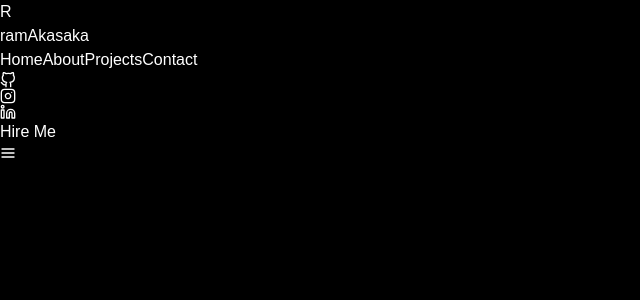
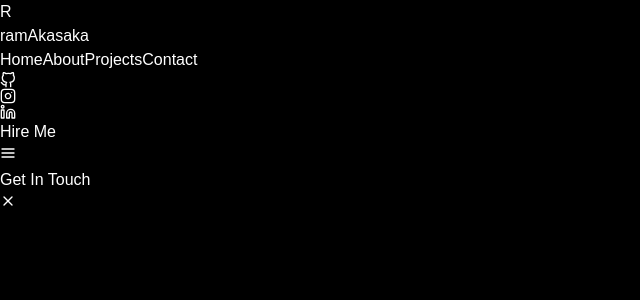
Before and after one commit to ihell/ram, a React (Vite) app: page / in a window 1280 px wide. Both pictures are taken after a click on the button "Hire Me". Shown: the top 300 px of the page, without its empty margins (0-640 px from the left). Built offline with nearby package versions, Linux system fonts and the light colour scheme.

Commit message:
Add contact form functionality to Header component

```diff
--- a/src/components/Header.jsx
+++ b/src/components/Header.jsx
@@ -1,12 +1,19 @@
 import { motion } from "framer-motion";
 import { FiGithub, FiInstagram, FiLinkedin, FiMenu, FiX} from "react-icons/fi";
 import { useState } from "react";
+import { div } from "framer-motion/client";
 
 
 const Header = () => {
 //toggle menu state
 const [isOpen, setIsOpen] = useState(false);
 const tooggleMenu = () => setIsOpen(!isOpen)
+
+// state to track if the contact form is open
+const [ contactFormOpen, setContactFormOpen ] = useState(false);
+
+const openContactForm = () => setContactFormOpen(true)
+const closeContactForm = () => setContactFormOpen(false)
 
     return (
        <header className="absolute w-full  z-50
@@ -102,6 +109,7 @@ const tooggleMenu = () => setIsOpen(!isOpen)
 
             {/* hire me button */}
             <motion.button
+            onClick={openContactForm}
             initial={{ opacity: 0, scale: 0.8 }}
             animate={{ opacity: 1, scale: 1 }}
             transition={{
@@ -175,6 +183,41 @@ const tooggleMenu = () => setIsOpen(!isOpen)
         </div>
     </motion.div>
 
+    {/* contact form */}
+    {contactFormOpen && (
+        <motion.div
+        initial={{ opacity: 0 }}
+        animate={{ opacity: 1 }}
+        exit={{ opacity: 0 }}
+        transition={{ duration: 0.5 }}
+        className="fixed inset-0 bg-black/50 background-blur-sm z-50 flex
+        items-center justify-center p-4"
+        >
+
+            <div
+               className="bg-white dark:bg-gray-800 rounded-xl shadow-xl
+               w-full max-w-md p-6"
+            >
+
+                <div className="flex justify-between items-center
+                mb-4">
+                    <h1 className="text-2xl font-bold
+                    text-gray-300">
+                        Get In Touch
+                    </h1>
+
+                    <button onClick={closeContactForm}>
+                        <FiX className="w-5 h-5 text-gray-300
+                        font-extrabold" />
+                    </button>
+                </div>
+
+                {/* input form */}
+
+            </div>
+
+        </motion.div>
+    )}
 
        </header>
     )
```
